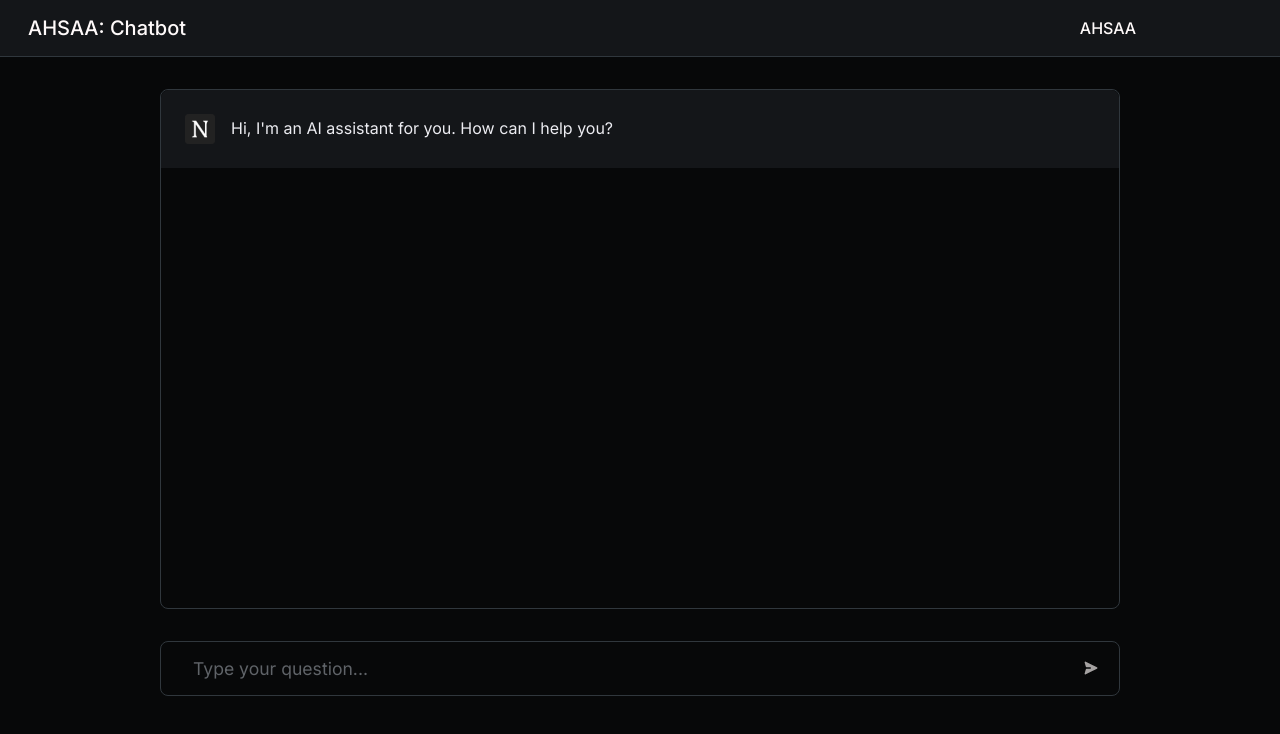
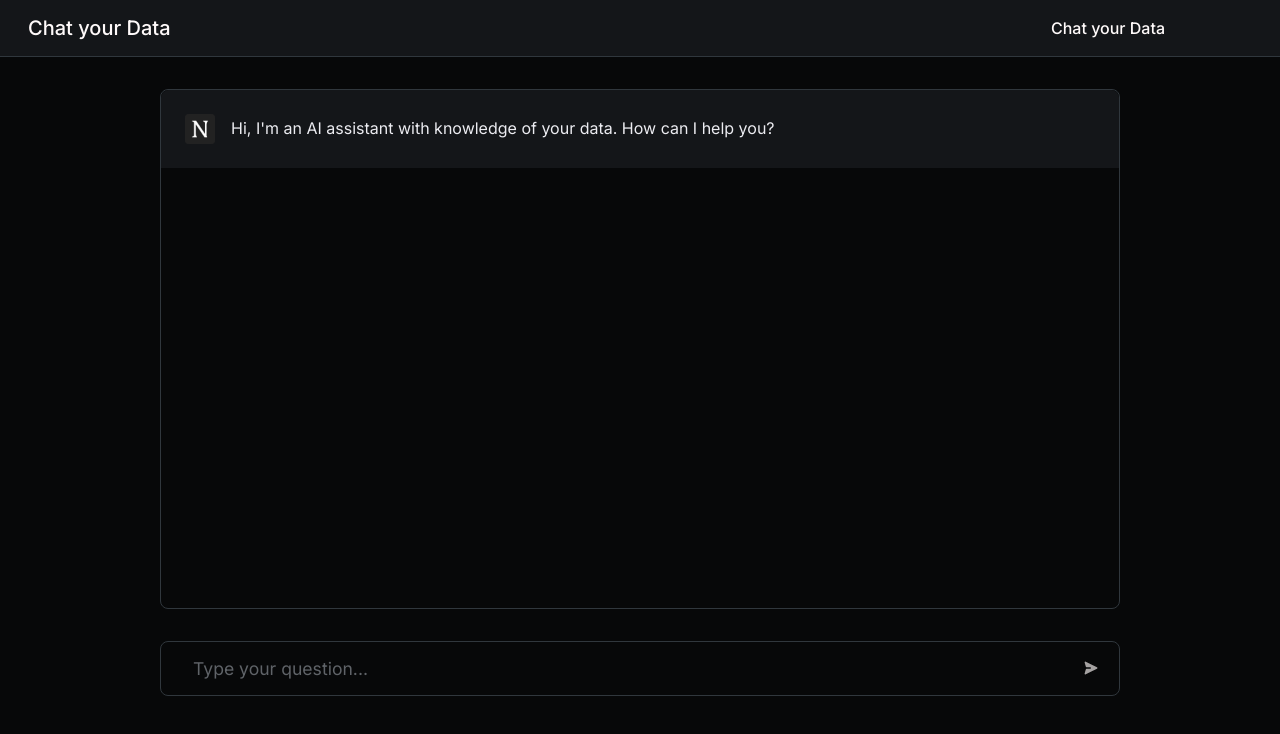
Before and after one commit to hillis/chat-your-data, a Next.js app: page / in a window 1280 px wide. Shown: the top 734 px of the page. Built offline with nearby package versions, Linux system fonts and the light colour scheme.

Commit message:
Generalized the bot name

```diff
--- a/pages/index.tsx
+++ b/pages/index.tsx
@@ -24,7 +24,7 @@
   }>({
     messages: [
       {
-        message: "Hi, I'm an AI assistant for you. How can I help you?",
+        message: "Hi, I'm an AI assistant with knowledge of your data. How can I help you?",
         type: "apiMessage",
       },
     ],
@@ -147,12 +147,16 @@
       <div className={styles.topnav}>
         <div>
           <Link href="/">
-            <h1 className={styles.navlogo}>AHSAA: Chatbot</h1>
+            <h1 className={styles.navlogo}>Chat your Data</h1>
           </Link>
         </div>
         <div className={styles.navlinks}>
-          <a href="https://www.ahsaa.com/" target="_blank" rel="noreferrer">
-            AHSAA
+          <a
+            href="https://github.com/hillis/chat-your-data"
+            target="_blank"
+            rel="noreferrer"
+          >
+            Chat your Data
           </a>
         </div>
       </div>
```
